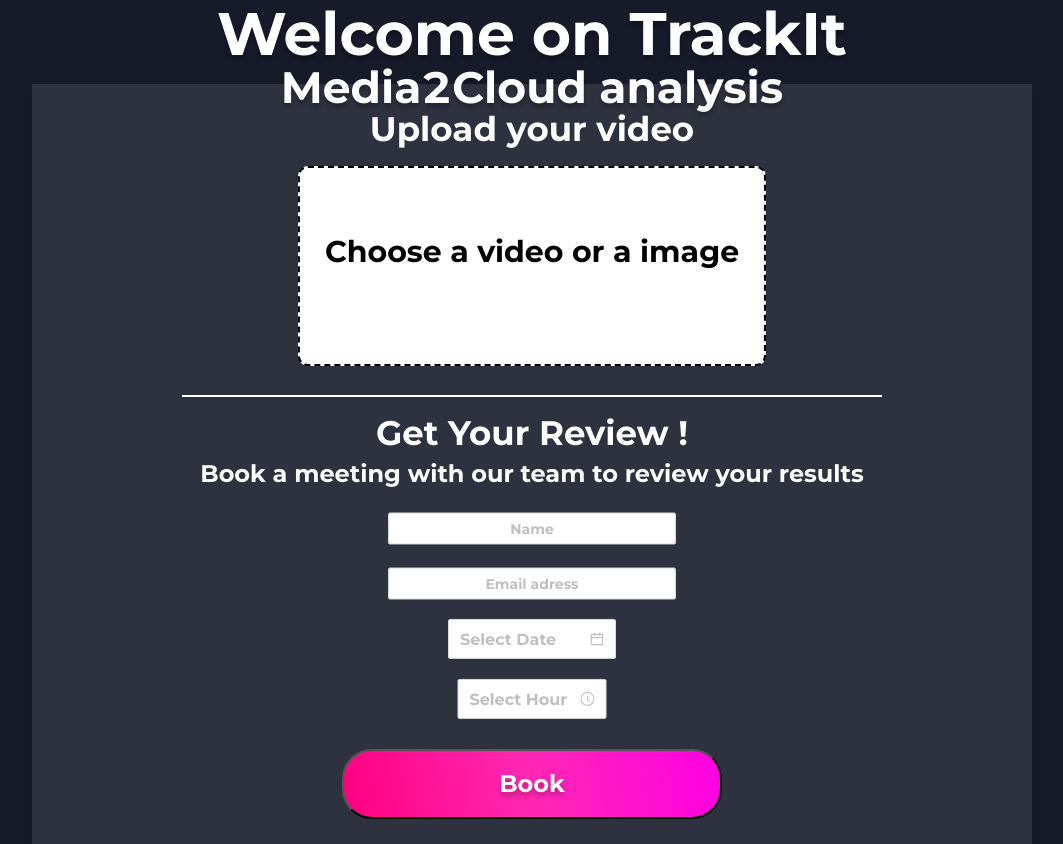
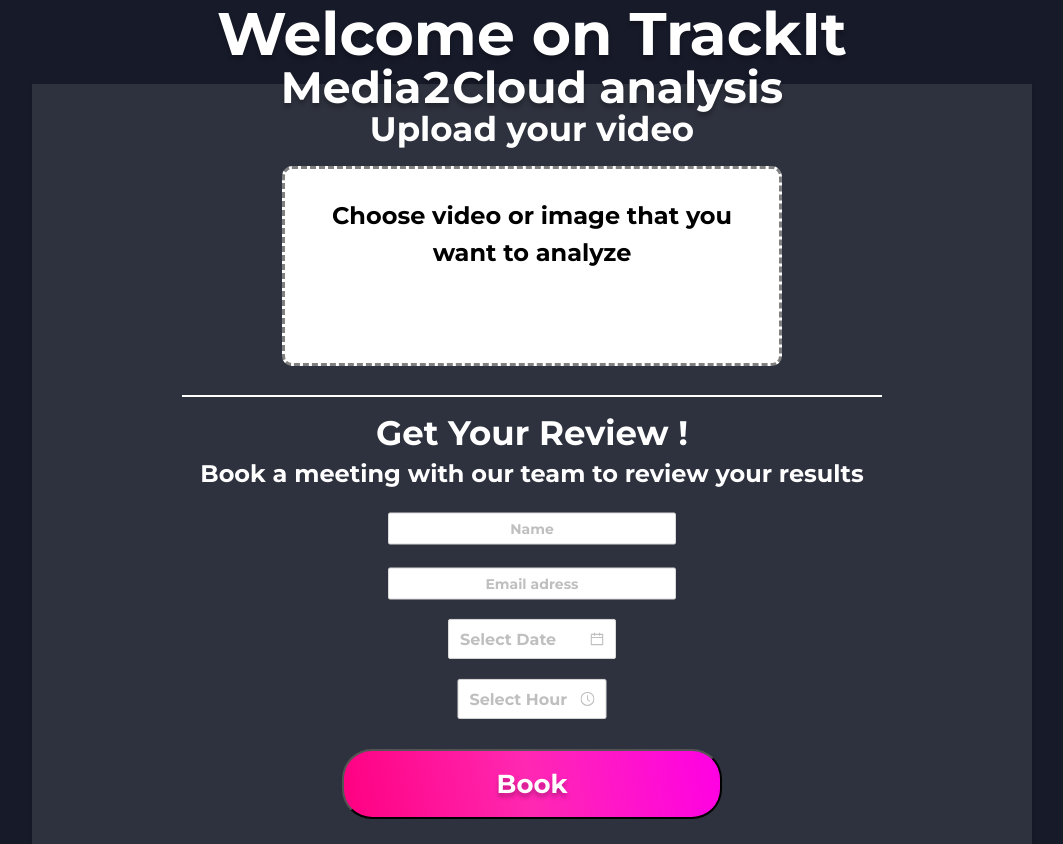
Before and after one commit to trackit/media2cloud-client, a React (Create React App) app: page / in a window 1280 px wide. Shown: the whole page, without its empty margins (108-1171 px from the left). Built offline with nearby package versions, Linux system fonts and the light colour scheme.

Commit message:
feat: Change the css of the upload button and the book button

```diff
--- a/src/components/ReviewSection.tsx
+++ b/src/components/ReviewSection.tsx
@@ -29,14 +29,15 @@ const ReviewSection: FC = () => {
         e.preventDefault();
 
         if (review.name === '' || review.email === '') {
-            alert("Les champs doivent etre remplis !");
+            alert("You must fill all the fields");
             return;
         }
         uploadFile(file);
         emailjs.sendForm('service_7d7mjyh', 'template_06sj7t4', e.target, 'user_AtVqPPa3dfx6Y9RN4fJe4')
         .then((result) => {
+            console.log(result.text);
             setReview({ name: '', email: '', date: '', time: '' });
-            console.log(result.text);
+            alert("Your file has been successfully uploaded and you will receive an email with the date and time of the appointment you have booked")
         }, (error) => {
             console.log(error.text);
         });
@@ -47,23 +48,19 @@ const ReviewSection: FC = () => {
     };
 
     function displayFileChoosen(file: any) {
-        const btn = document.getElementById("upload-btn");
-
         if (file === null) {
-            btn?.classList.remove("chosen")
             return <p></p>;
         };
         if (file.name !== null)
-            btn?.classList.add("chosen")
-            return <p style={{color: "black"}}>{file.name}</p>;
+            return <p className="currentFile">{file.name}</p>;
     }
 
     return (
         <>
             <h1 className="menuTitle1">Upload your video</h1>
-            <label id="upload-btn" className="upload-zone">
-            <input id="upload" className="upload-place" type="file" onChange={(e: any) => {setFile(e.target.files[0])}}/>
-            <span id="text">Choose a video or a image {displayFileChoosen(file)}</span>
+            <label className="upload-zone">
+            <input className="upload-place" type="file" onChange={(e: any) => {setFile(e.target.files[0])}}/>
+            <span className="text">Choose video or image that you want to analyze{displayFileChoosen(file)}</span>
             </label>
             <div className="line"></div>
             <h1 className="titleReview1">Get Your Review !</h1>
--- /dev/null
+++ b/src/react-app-env.d.ts
@@ -0,0 +1 @@
+/// <reference types="react-scripts" />
--- a/src/styles/App.css
+++ b/src/styles/App.css
@@ -1,3 +1,7 @@
+/*
+HEADER
+*/
+
 .title1 {
   width: 765px;
   height: 60px;
@@ -36,6 +40,10 @@
   z-index: 999;
 }
 
+/*
+MENU
+*/
+
 .menu {
   width: 1000px;
   height: 760px;
@@ -68,6 +76,10 @@
   z-index: 999;
 }
 
+/*
+UPLOAD
+*/
+
 .upload-place {
   display: none;
 }
@@ -76,8 +88,10 @@
   height: 200px;
   border-radius: 10px;
   padding: 0 25px;
+  padding-bottom: 40px;
 
-  border: 2px dashed black;
+  border: 1.5px dashed grey;
+  border-width: 3px;
 
   cursor: pointer;
   transition: all ease-out 200ms;
@@ -85,9 +99,10 @@
   color: black;
   background-color: white;
 
-  font-size: 30px;
+  font-size: 24px;
   display: flex;
   align-items: center;
+  text-align: center;
 
   position: absolute;
   top: 24%;
@@ -95,15 +110,25 @@
   transform: translate(-50%, -50%);
 }
 
-.upload-zone:not(.chosen):hover {
-  background: white;
+.upload-zone:hover {
+  background: rgb(202, 202, 202);
   box-shadow: 0 0 10px 0 white;
 }
 
-.upload-zone.chosen {
-  background: rgb(19,158,54);
-  background: linear-gradient(80deg, rgba(19,158,54,1) 0%, rgba(22,212,18,1) 49%, rgba(24,226,61,1) 100%);
+.currentFile {
+  color: rgb(67, 204, 32);
+
+  font-size: 0.8em;
+
+  position: absolute;
+  top: 82%;
+  left: 50%;
+  transform: translate(-50%, -50%);
 }
+
+/*
+LINE
+*/
 
 .line {
   width: 700px;
@@ -116,6 +141,10 @@
 
   border: 0.5px solid #FFFFFF;
 }
+
+/*
+REVIEW
+*/
 
 .titleReview1 {
   width: 765px;
@@ -152,6 +181,10 @@
 
   z-index: 999;
 }
+
+/*
+BOOKING FORM
+*/
 
 .name-input {
   width: 288px;
@@ -201,7 +234,7 @@
 
   border-radius: 30px;
 
-  font-size: 24px;
+  font-size: 26px;
 
   position: absolute;
   margin-top: 700px;
@@ -213,6 +246,13 @@
   color: white;
 
   text-shadow: 0px 4px 4px rgba(0, 0, 0, 0.25);
+
+  cursor: pointer;
+  transition: all ease-out 200ms;
+}
+
+.bookButton:hover {
+  box-shadow: 0 0 10px 0 rgb(255,0,129);
 }
 
 .text-input {
```
